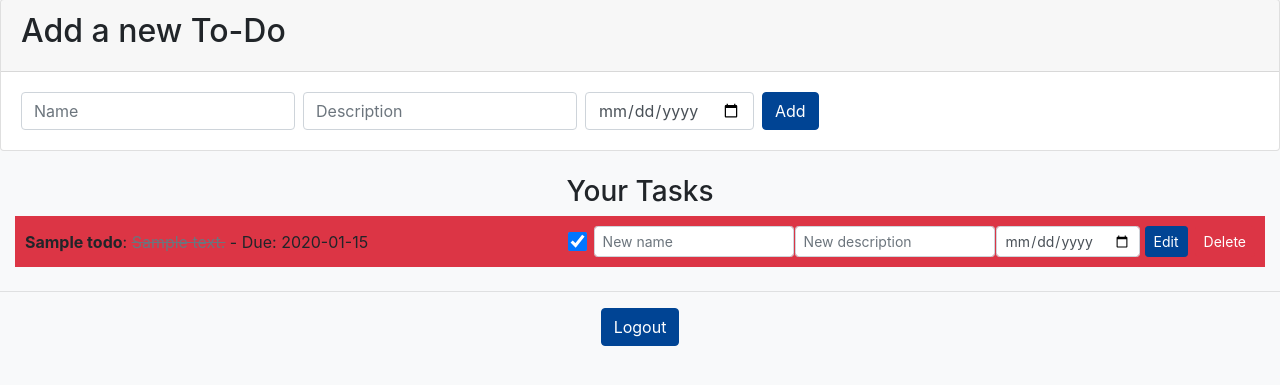
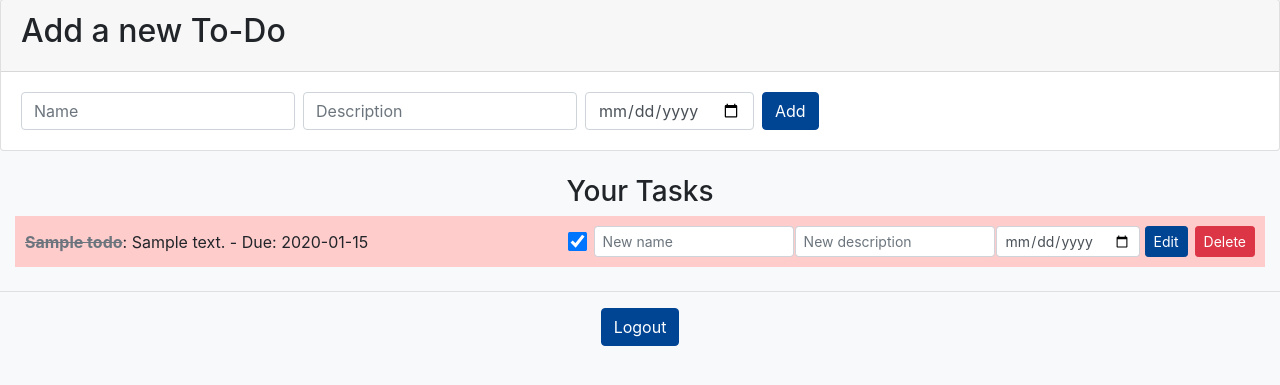
Before and after one commit to imamchris/ToDo, a Flask app: page /dashboard in a window 1280 px wide. Shown: the part 201-586 px from the top of the page. Run offline with Flask 3, Linux system fonts and the light colour scheme; a user stored in the database is signed in; tables that the repository leaves empty hold one stand-in row (values such as "Sample post"); some libraries are stand-ins or nearby versions.

Commit message:
Added new changes to the dashboard such as a profile section where the logout button is now located and attempted to a feature that allows for the change in colour of the ToDo depending on how close the due date is

```diff
--- a/templates/dashboard.html
+++ b/templates/dashboard.html
@@ -21,7 +21,6 @@
             border: 1px solid #dee2e6;
             border-radius: 5px;
             margin-bottom: 10px;
-            background-color: #ffffff;
         }
         .todo-item form {
             margin: 0;
@@ -45,7 +44,7 @@
         .todo-item input[type="checkbox"] {
             margin-right: 8px; /* Added margin to the checkbox */
         }
-        .completed {
+        .completed-title {
             text-decoration: line-through;
             color: #6c757d;
         }
@@ -151,9 +150,9 @@
         {% if todos %}
             {% for todo in todos %}
                 {% set days_left = (todo.due_date - current_date).days if todo.due_date else None %}
-                <li class="list-group-item todo-item {% if days_left is not none and days_left <= 3 %}bg-danger{% elif days_left is not none and days_left <= 7 %}bg-warning{% else %}bg-light{% endif %}">
+                <li class="list-group-item todo-item" style="background-color: {% if days_left is not none and days_left < 1 %}#ffcccc{% elif days_left is not none and days_left < 7 %}#fff3cd{% else %}#d4edda{% endif %};">
                     <span>
-                        <strong>{{ todo.name }}</strong>: <span class="{% if todo.completed %}completed{% endif %}">{{ todo.description }}</span> - Due: <span>{% if todo.due_date %}{{ todo.due_date }}{% else %}No due date{% endif %}</span>
+                        <strong class="{% if todo.completed %}completed-title{% endif %}">{{ todo.name }}</strong>: <span>{{ todo.description }}</span> - Due: <span>{% if todo.due_date %}{{ todo.due_date }}{% else %}No due date{% endif %}</span>
                     </span>
                     <div>
                         <form action="{{ url_for('complete_todo', todo_id=todo.id) }}" method="post">
```
Also changed, not shown: user_data.db.
